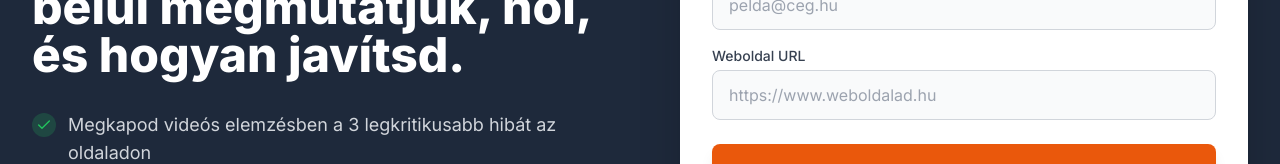
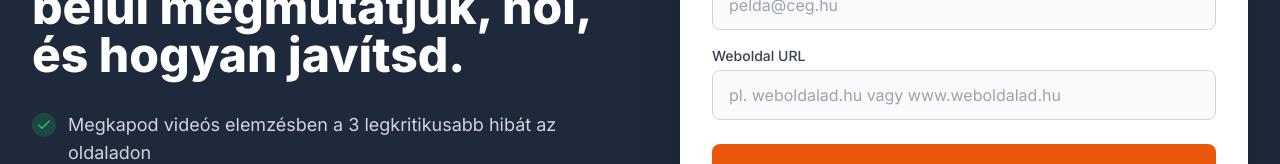
Before and after one commit to landingbulding-git/designter-landing-ingyenes-audit, a React (Vite) app: page / in a window 1280 px wide. Shown: the part 5920-6084 px from the top of the page. Built offline with nearby package versions, Linux system fonts and the light colour scheme.

Commit message:
feat: Relax URL validation for website input in Closer component

```diff
--- a/components/Closer.tsx
+++ b/components/Closer.tsx
@@ -128,10 +128,10 @@ const Closer: React.FC = () => {
                   Weboldal URL
                 </label>
                 <input
-                  type="url"
+                  type="text"
                   id="website"
                   name="website"
-                  placeholder="https://www.weboldalad.hu"
+                  placeholder="pl. weboldalad.hu vagy www.weboldalad.hu"
                   className="w-full px-4 py-3 rounded-lg border border-gray-300 focus:ring-2 focus:ring-brand-accent focus:border-brand-accent outline-none text-brand-900 transition-all bg-gray-50"
                   required
                   value={formData.website}
```
